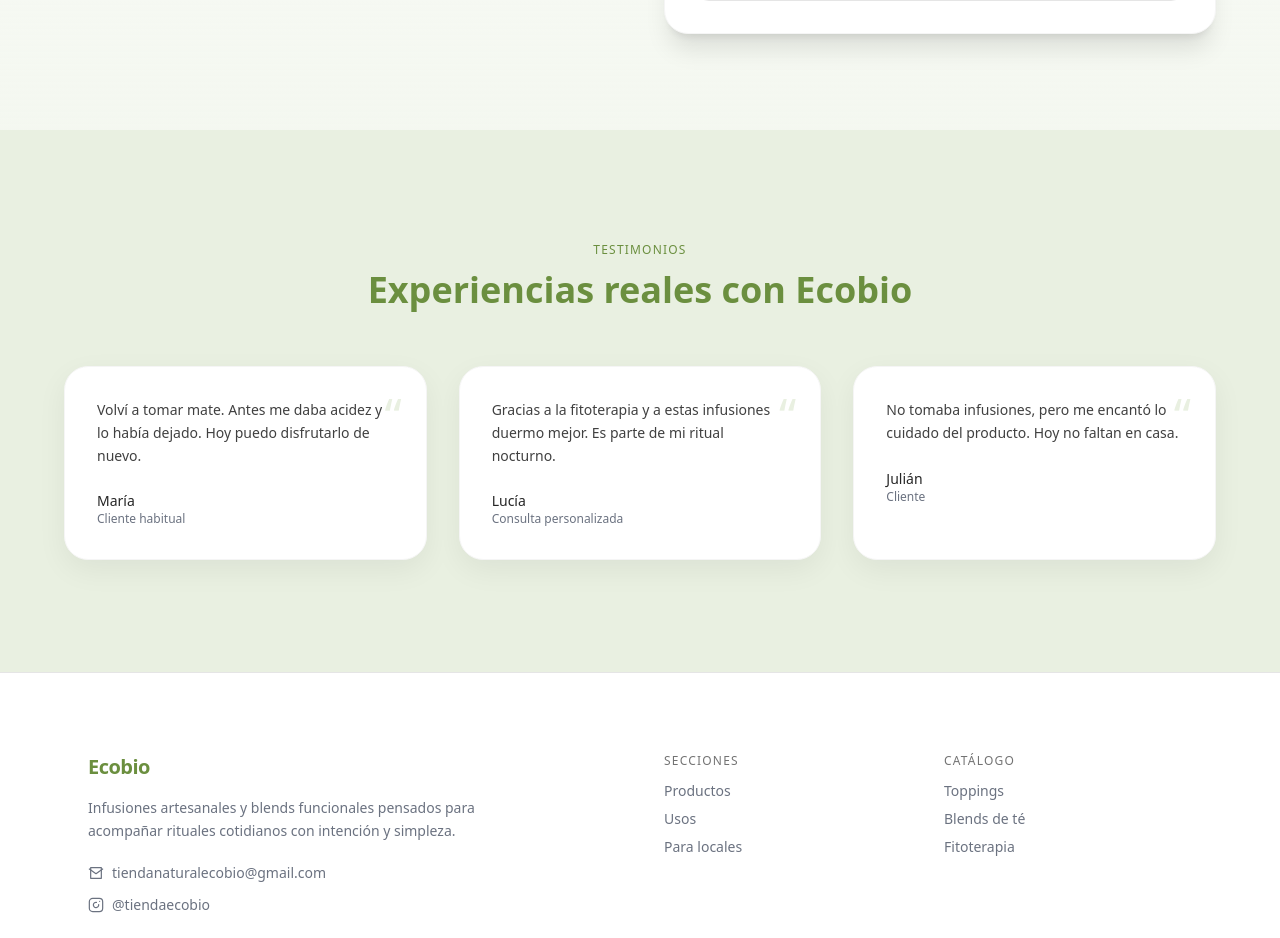
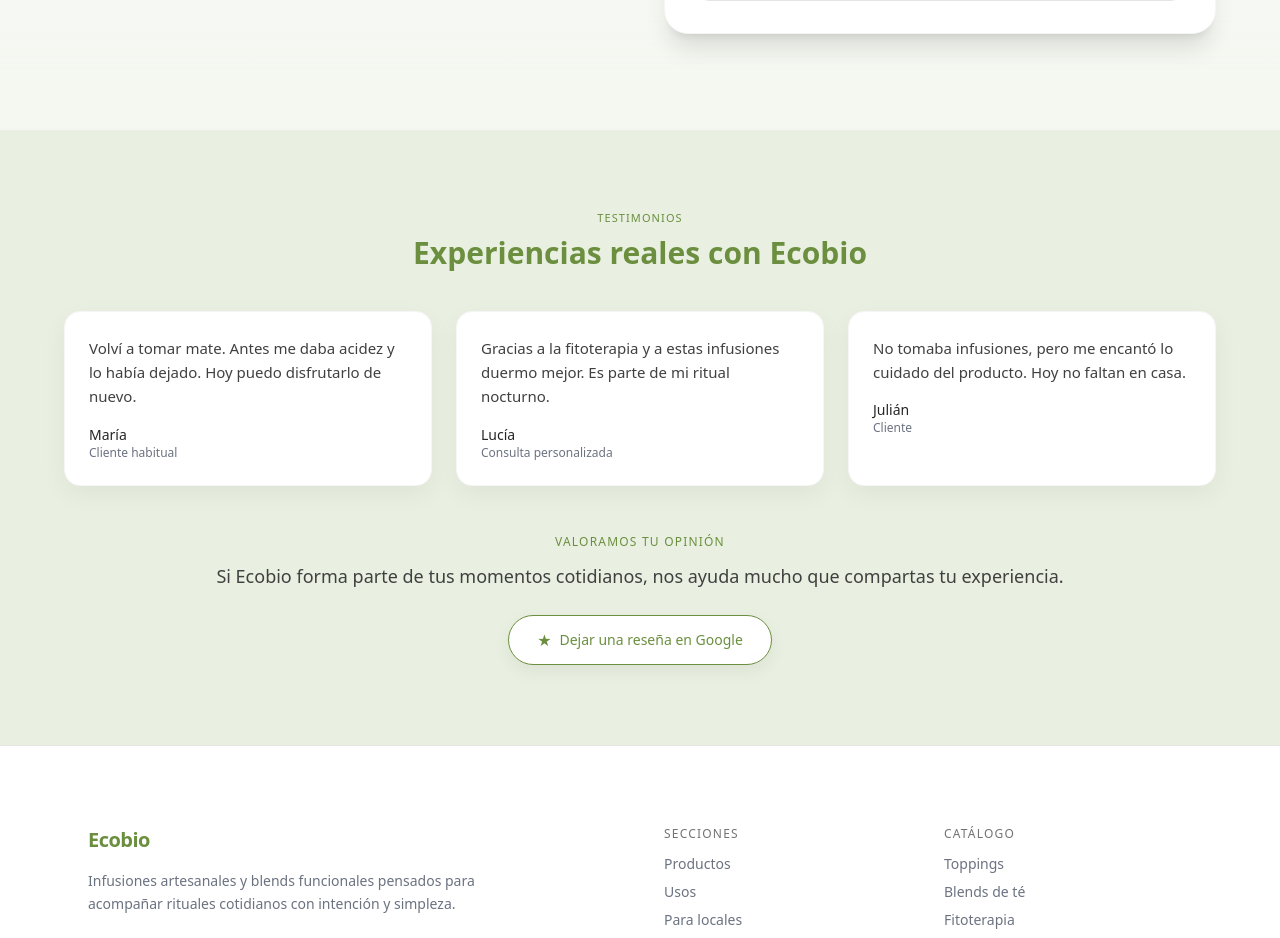
Before and after one commit to cristiandlv/ecobio, a Next.js app: page / in a window 1280 px wide. Shown: the part 3784-4722 px from the top of the page. Built offline with nearby package versions, Linux system fonts and the light colour scheme.

Commit message:
add google opinion  button

```diff
--- a/src/sections/Testimonials.tsx
+++ b/src/sections/Testimonials.tsx
@@ -18,30 +18,31 @@ export function Testimonials() {
   ];
 
   return (
-    <section className="relative px-6 py-24 md:py-28 bg-(--color-primary-soft)">
+    <section className="relative px-6 py-16 md:py-20 bg-(--color-primary-soft)">
       <div className="max-w-6xl mx-auto">
+
         {/* Header */}
-        <header className="text-center max-w-2xl mx-auto mb-14 animate-fade-in-up">
-          <span className="block text-xs uppercase tracking-widest text-(--color-primary) font-medium">
+        <header className="text-center max-w-2xl mx-auto mb-10">
+          <span className="block text-[11px] uppercase tracking-widest text-(--color-primary) font-medium">
             Testimonios
           </span>
 
-          <h2 className="mt-3 text-3xl md:text-4xl font-semibold text-(--color-primary)">
+          <h2 className="mt-2 text-2xl md:text-3xl font-semibold text-(--color-primary)">
             Experiencias reales con Ecobio
           </h2>
         </header>
 
-        {/* SLIDER */}
+        {/* Slider */}
         <div
           className="
             -mx-6 px-6
-            flex gap-6
+            flex gap-5
             overflow-x-auto
             snap-x snap-mandatory
             no-scrollbar
             md:mx-0 md:px-0
             md:grid md:grid-cols-3
-            md:gap-8
+            md:gap-6
             md:overflow-visible
           "
         >
@@ -57,25 +58,19 @@ export function Testimonials() {
             >
               <blockquote
                 className="
-                  relative
                   bg-white
-                  rounded-3xl
-                  p-8
+                  rounded-2xl
+                  p-6
                   border border-neutral-100
-                  shadow-[0_10px_30px_rgba(0,0,0,0.06)]
+                  shadow-[0_8px_25px_rgba(0,0,0,0.05)]
                   h-full
                 "
               >
-                {/* comilla */}
-                <span className="absolute top-6 right-6 text-5xl text-(--color-primary-soft)">
-                  “
-                </span>
-
-                <p className="text-sm text-neutral-700 leading-relaxed">
+                <p className="text-[15px] text-neutral-700 leading-relaxed">
                   {t.text}
                 </p>
 
-                <footer className="mt-6">
+                <footer className="mt-4">
                   <p className="text-sm font-medium text-neutral-800">
                     {t.author}
                   </p>
@@ -88,10 +83,51 @@ export function Testimonials() {
           ))}
         </div>
 
-        {/* hint */}
-        <p className="mt-8 text-xs text-center text-(--color-muted) md:hidden">
+        <p className="mt-6 text-[12px] text-center text-(--color-muted) md:hidden">
           Deslizá para leer más →
         </p>
+
+        {/* CTA refinado */}
+        <div className="mt-12 text-center">
+
+          <p className="text-xs uppercase tracking-widest text-(--color-primary) font-medium">
+            Valoramos tu opinión
+          </p>
+
+          <p className="mt-3 text-base md:text-lg text-neutral-700 leading-relaxed">
+            Si Ecobio forma parte de tus momentos cotidianos,
+            nos ayuda mucho que compartas tu experiencia.
+          </p>
+
+          <a
+            href="https://g.page/r/CdAc5fJRMk3uEBM/review"
+            target="_blank"
+            rel="noopener noreferrer"
+            className="
+              inline-flex
+              items-center
+              gap-2
+              mt-6
+              bg-white
+              text-(--color-primary)
+              border border-(--color-primary)
+              px-7
+              py-3
+              rounded-full
+              text-sm
+              font-medium
+              shadow-[0_6px_18px_rgba(0,0,0,0.06)]
+              hover:bg-(--color-primary)
+              hover:text-white
+              hover:shadow-[0_8px_24px_rgba(0,0,0,0.1)]
+              transition
+            "
+          >
+            <span className="text-base">★</span>
+            Dejar una reseña en Google
+          </a>
+        </div>
+
       </div>
     </section>
   );
```
